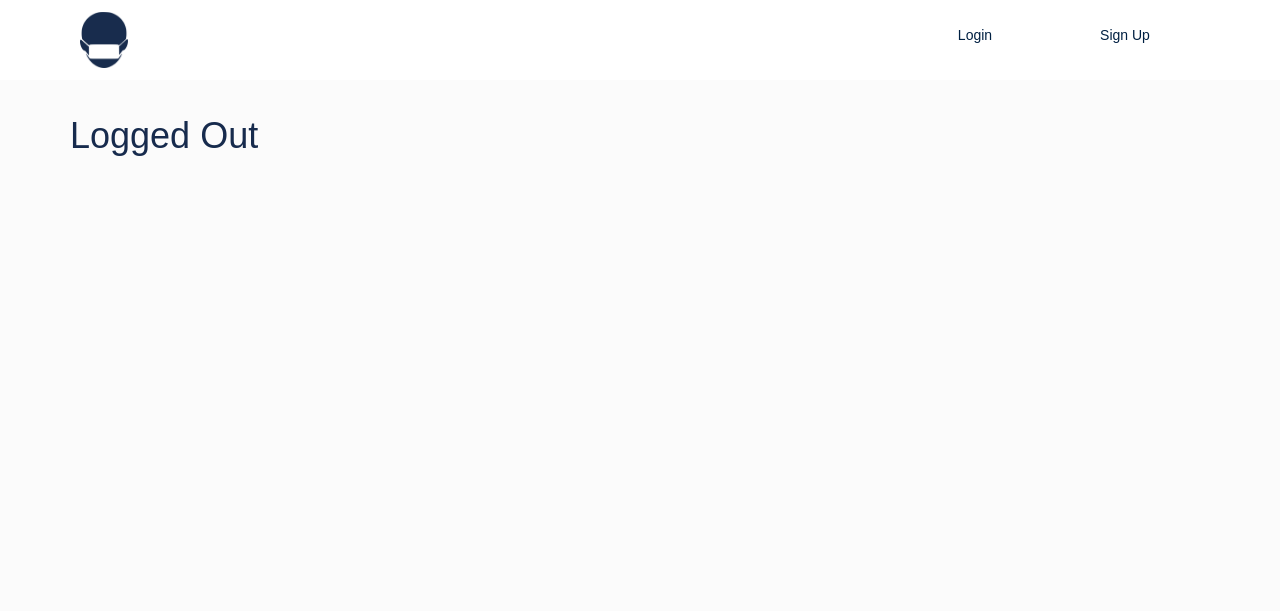
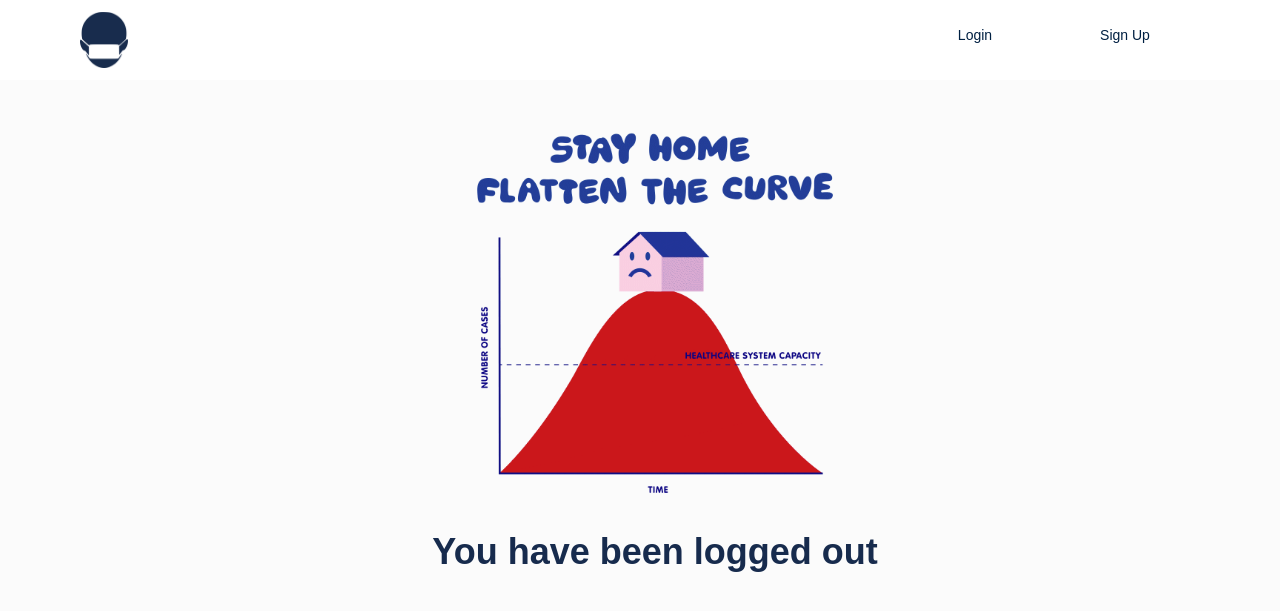
Before and after one commit to SlightySmarterLibrary/admin, a Django app: template djwarrant/templates/warrant/logout.html in a window 1280 px wide. Shown: the top 611 px of the page. Run offline with Django 3.2, Linux system fonts and the light colour scheme; the template is opened without the code that fills it, so the values that code supplies are empty; some libraries are stand-ins or nearby versions.

Commit message:
logout UI

```diff
--- a/djwarrant/templates/warrant/logout.html
+++ b/djwarrant/templates/warrant/logout.html
@@ -1,4 +1,14 @@
 {% extends 'warrant/base.html' %}
+{% load static %}
+
 {% block main_content %}
-<h1>Logged Out</h1>
+
+	<div class = "container text-center">
+		<img width = "400px" src="{% static 'img/logout.gif' %}" />
+  <h1 class= "text-center"> <strong> You have been logged out </strong> </h1>
+  <br/>
+
+	</div>
+
+
 {% endblock %}
```
